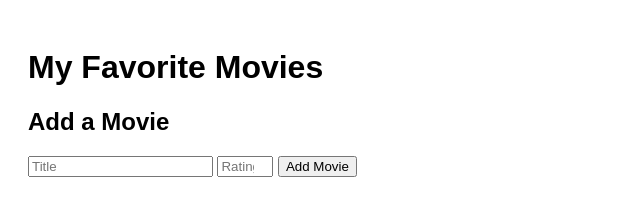
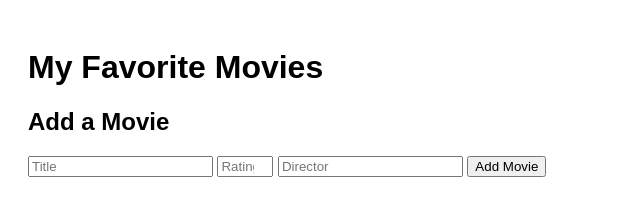
Before and after one commit to ioanaBToronto/MyMovies, a plain HTML site: page index.html in a window 1280 px wide. Shown: the whole page, without its empty margins (0-640 px from the left). Drawn offline with Linux system fonts and the light colour scheme.

Commit message:
Update index.html

```diff
--- a/index.html
+++ b/index.html
@@ -13,6 +13,7 @@
   <form id="movie-form">
     <input type="text" id="title" placeholder="Title" required>
     <input type="number" id="rating" min="1" max="10" placeholder="Rating" required>
+    <input type="text" id="director" placeholder="Director" required>
     <button type="submit">Add Movie</button>
   </form>
 
```
